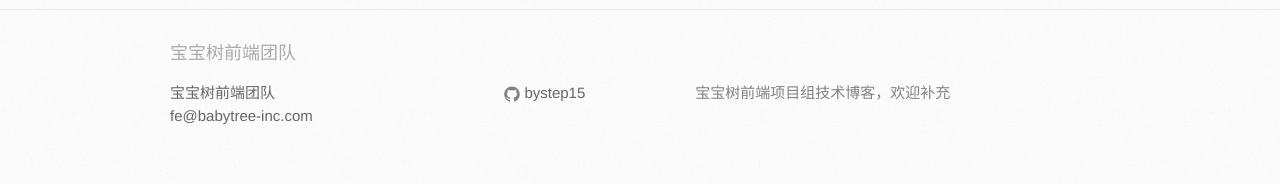
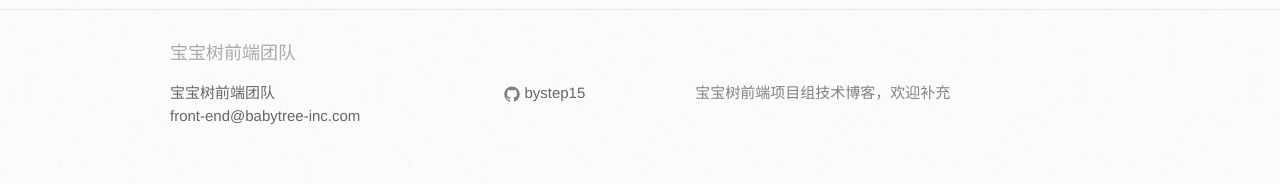
Before and after one commit to bystep15/bystep15.github.io, a Jekyll site: the page built from index.html, in a window 1280 px wide. Shown: the part 1036-1220 px from the top of the page. Built offline with Jekyll 4.4.1, drawn with Linux system fonts in a browser that asks for light colours; the list of posts is cut into pages by our own code.

Commit message:
修改团队邮箱

```diff
--- a/_config.yml
+++ b/_config.yml
@@ -7,7 +7,7 @@
 
 # Site settings
 title: 宝宝树前端团队
-email: fe@babytree-inc.com
+email: front-end@babytree-inc.com
 description: > # this means to ignore newlines until "baseurl:"
     宝宝树前端项目组技术博客，欢迎补充
 baseurl: "" # the subpath of your site, e.g. /blog
```
